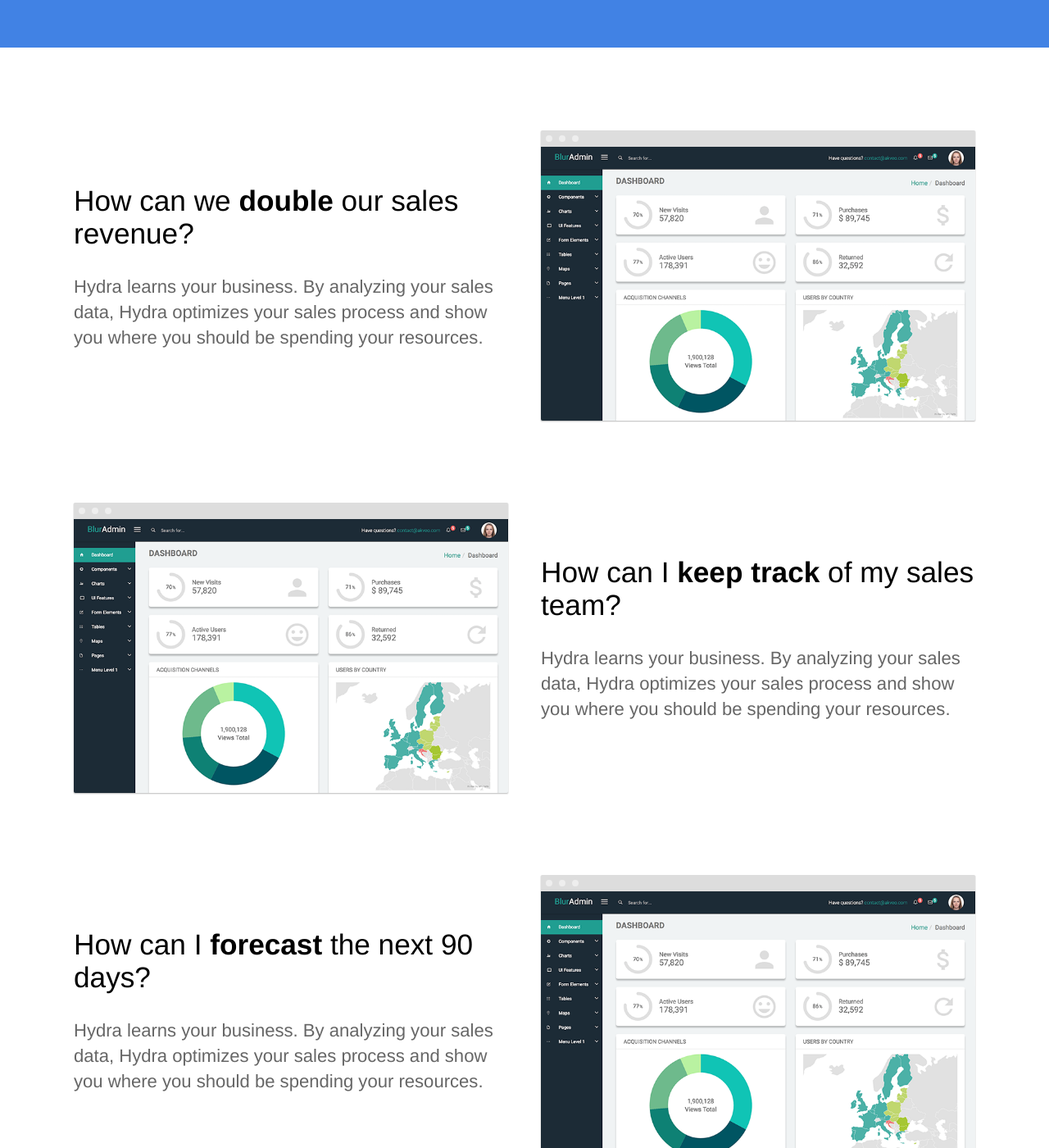
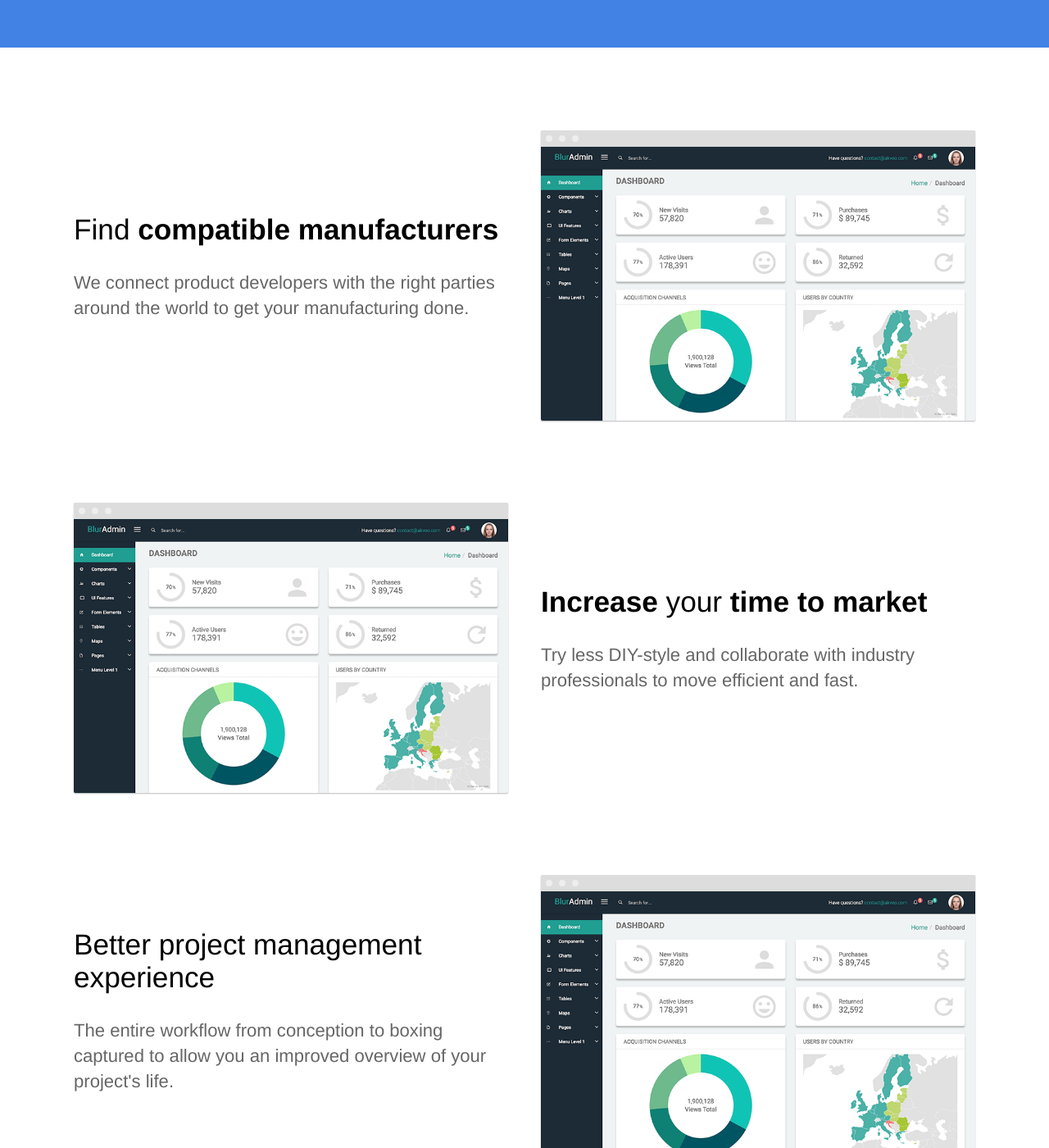
Before and after one commit to oem-central/oem-central.github.io, a Jekyll site: the page built from index.html, in a window 1280 px wide and 1400 px high, scrolled down 878 px. Shown: the whole window at 82% size. Built offline with Jekyll 4.4.1, drawn with Linux system fonts in a browser that asks for light colours; some of the changed text lies outside the part shown.

Commit message:
Parameterize index

```diff
--- a/index.html
+++ b/index.html
@@ -1,69 +1,120 @@
 ---
 title: The last sales CRM you'll ever need
 description: Track and optimize your sales team in real time
+
+hero:
+  enabled: true
+  header: "Connecting <strong>product developers</strong> with <strong>OEM's<strong>"
+  text: Find suitable OEM's for your product and start manufacturing today!
+  action:
+    enabled: true
+    label: Start a new Product
+    link: /get-started/
+  screenshot:
+    enabled: true
+    description: Screenshot
+    path: /images/dashboard.png
+
+banners:
+  enabled: true
+  content:
+    -
+      title: "Find <strong>compatible manufacturers</strong>"
+      text: "We connect product developers with the right parties around the world to get your manufacturing done."
+      image:
+        path: /images/dashboard.png
+        description: An important dashboard image that demonstrations blah
+    -
+      title: "<strong>Increase</strong> your <strong>time to market</strong>"
+      text: "Try less DIY-style and collaborate with industry professionals to move efficient and fast."
+      image:
+        path: /images/dashboard.png
+        description: An important dashboard image that demonstrations blah
+    -
+      title: "Better project management experience"
+      text: "The entire workflow from conception to boxing captured to allow you an improved overview of your project's life."
+      image:
+        path: /images/dashboard.png
+        description: An important dashboard image that demonstrations blah
+
+testimonials:
+  enabled: true
+  content:
+    -
+      person:
+        name: Blah
+        image: https://source.unsplash.com/6anudmpILw4/600x400
+        role: CEO of Acme Corp.
+      text: Hydra has shaped the business we have today. We have a repeatable sales process and a strategy to scale our team. I recommend Hydra to any business looking to improve their sales.
+    -
+      person:
+        name: Blah
+        image: https://source.unsplash.com/6anudmpILw4/600x400
+        role: CEO of Acme Corp.
+      text: Hydra has shaped the business we have today. We have a repeatable sales process and a strategy to scale our team. I recommend Hydra to any business looking to improve their sales.
+
+bottom:
+  enabled: true
+  header: "<strong>Manufacture</strong> your product now"
+  action:
+    label: "Start Manufacturing Now"
+    link: "#"
 ---
+
+{% if page.hero.enabled == true %}
 <section class="hero">
 	<div class="text-container">
-		<h1 class="editable">The last sales CRM <strong>you'll ever need</strong></h1>
-		<p class="subtext editable">Track and optimize your sales team in real time.</p>
-		<div class="cta button alt"><a href="/sign-up/">Get Started Free</a></div>
+		<h1 class="editable">{{ page.hero.header }}</h1>
+		<p class="subtext editable">{{ page.hero.text }}</p>
+		{% if page.hero.action.enabled == true %}
+		<div class="cta button alt"><a href="{{ page.hero.action.link }}">{{ page.hero.action.label }}</a></div>
+		{% endif %}
+		{% if page.hero.screenshot.enabled == true %}
 		<div>
-			<img src="/images/dashboard.png" alt="Screenshot" class="screenshot editable" />
+			<img src="{{ page.hero.screenshot.path }}" alt="{{ page.hero.screenshot.description}}" class="screenshot editable" />
 		</div>
+		{% endif %}
 	</div>
 </section>
+{% endif %}
 
 <div class="content">
+	{% if page.banners.enabled == true %}
+	{% for item in page.banners.content %}
 	<section>
 		<div class="container flex">
 			<div class="text editable">
-				<h2>How can we <strong>double</strong> our sales revenue?</h2>
-				<p>Hydra learns your business. By analyzing your sales data, Hydra optimizes your sales process and show you where you should be spending your resources. </p>
+				<h2>{{ item.title }}</h2>
+				<p>{{ item.text }}</p>
 			</div>
 			<div class="image">
-				<img src="/images/dashboard.png" alt="Screenshot" class="screenshot editable" />
+				<img src="{{ item.image.path }}" alt="{{ item.image.description}}" class="screenshot editable" />
 			</div>
 		</div>
 	</section>
+	{% endfor %}
+	{% endif %}
 
-	<section>
-		<div class="container flex">
-			<div class="text editable">
-				<h2>How can I <strong>keep track</strong> of my sales team?</h2>
-				<p>Hydra learns your business. By analyzing your sales data, Hydra optimizes your sales process and show you where you should be spending your resources.</p>
-			</div>
-			<div class="image">
-				<img src="/images/dashboard.png" alt="Screenshot" class="screenshot editable" />
-			</div>
-		</div>
-	</section>
-
-	<section>
-		<div class="container flex">
-			<div class="text editable">
-				<h2>How can I <strong>forecast</strong> the next 90 days?</h2>
-				<p>Hydra learns your business. By analyzing your sales data, Hydra optimizes your sales process and show you where you should be spending your resources.</p>
-			</div>
-			<div class="image">
-				<img src="/images/dashboard.png" alt="Screenshot" class="screenshot editable" />
-			</div>
-		</div>
-	</section>
-
+	{% if page.testimonials.enabled == true %}
+	{% for testimonial in page.testimonials.content %}
 	<section class="testimonial">
 		<div class="container flex">
 			<div class="testimonial-block">
-				<div class="square-image"><img src="https://source.unsplash.com/6anudmpILw4/600x400" alt="Jim James" class="editable"></div>
+				<div class="square-image"><img src="{{ testimonial.person.image }}" alt="Image of {{ testimonial.person.name }}" class="editable"></div>
 				<blockquote>
-					<p class="editable">Hydra has shaped the business we have today. We have a repeatable sales process and a strategy to scale our team. I recommend Hydra to any business looking to improve their sales.</p>
-					<p class="editable author">Jim James - CEO of Global Corp.</p>
+					<p class="editable">{{ testimonial.text }}</p>
+					<p class="editable author">{{ testimonial.person.name }} - {{ testimonial.person.role }}</p>
 				</blockquote>
 			</div>
 		</div>
 	</section>
+	{% endfor %}
+	{% endif %}
 
+	{% if page.bottom %}
 	<section class="bottom-cta">
-		<h2 class="editable"><strong>Improve</strong> your sales process today</h2>
-		<div class="button alt"><a href="#">Get Started Free</a></div>
+		<h2 class="editable">{{ page.bottom.header }}</h2>
+		<div class="button alt"><a href="{{ page.bottom.action.link }}">{{ page.bottom.action.label }}</a></div>
 	</section>
+	{% endif %}
 </div>
```
